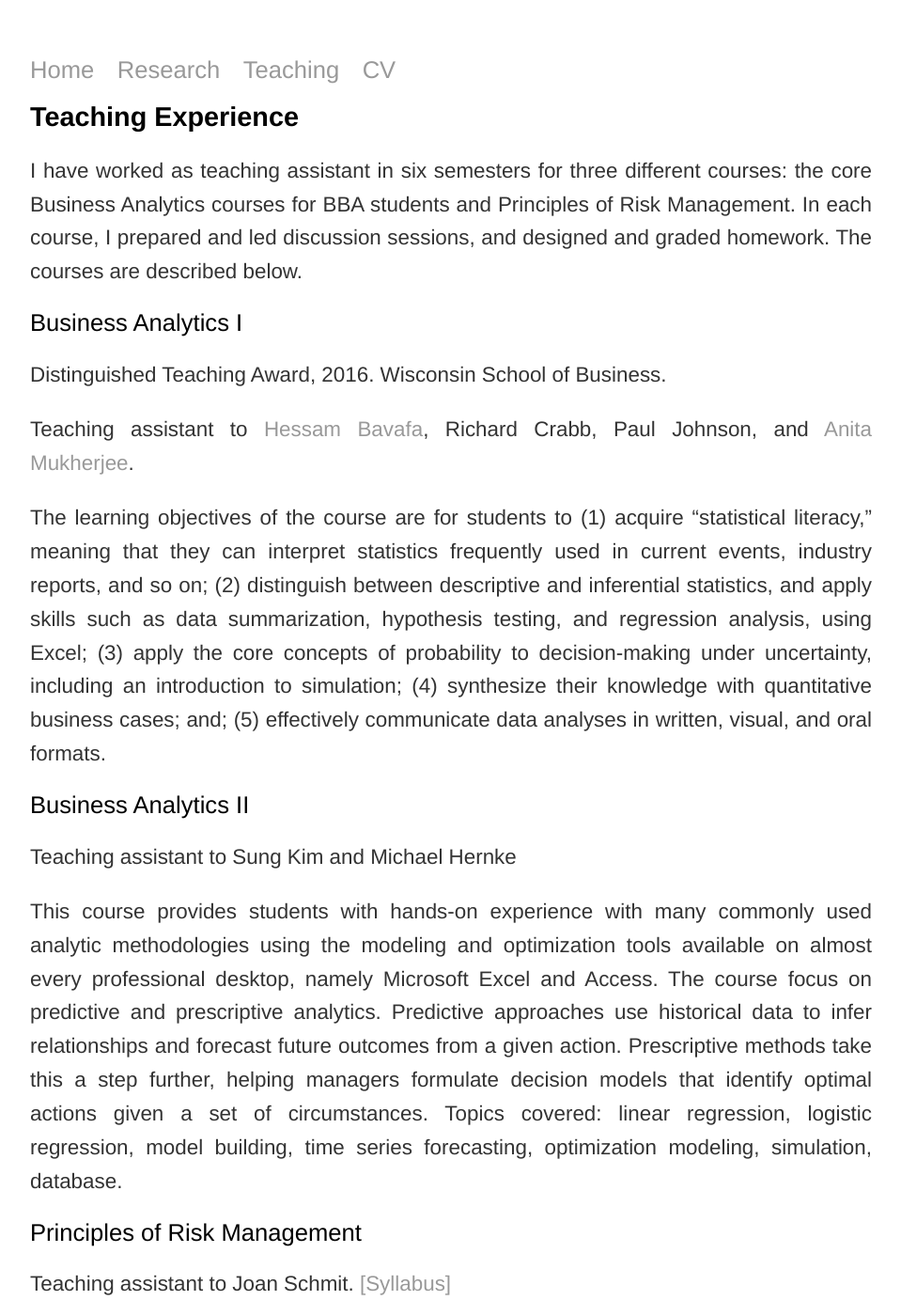
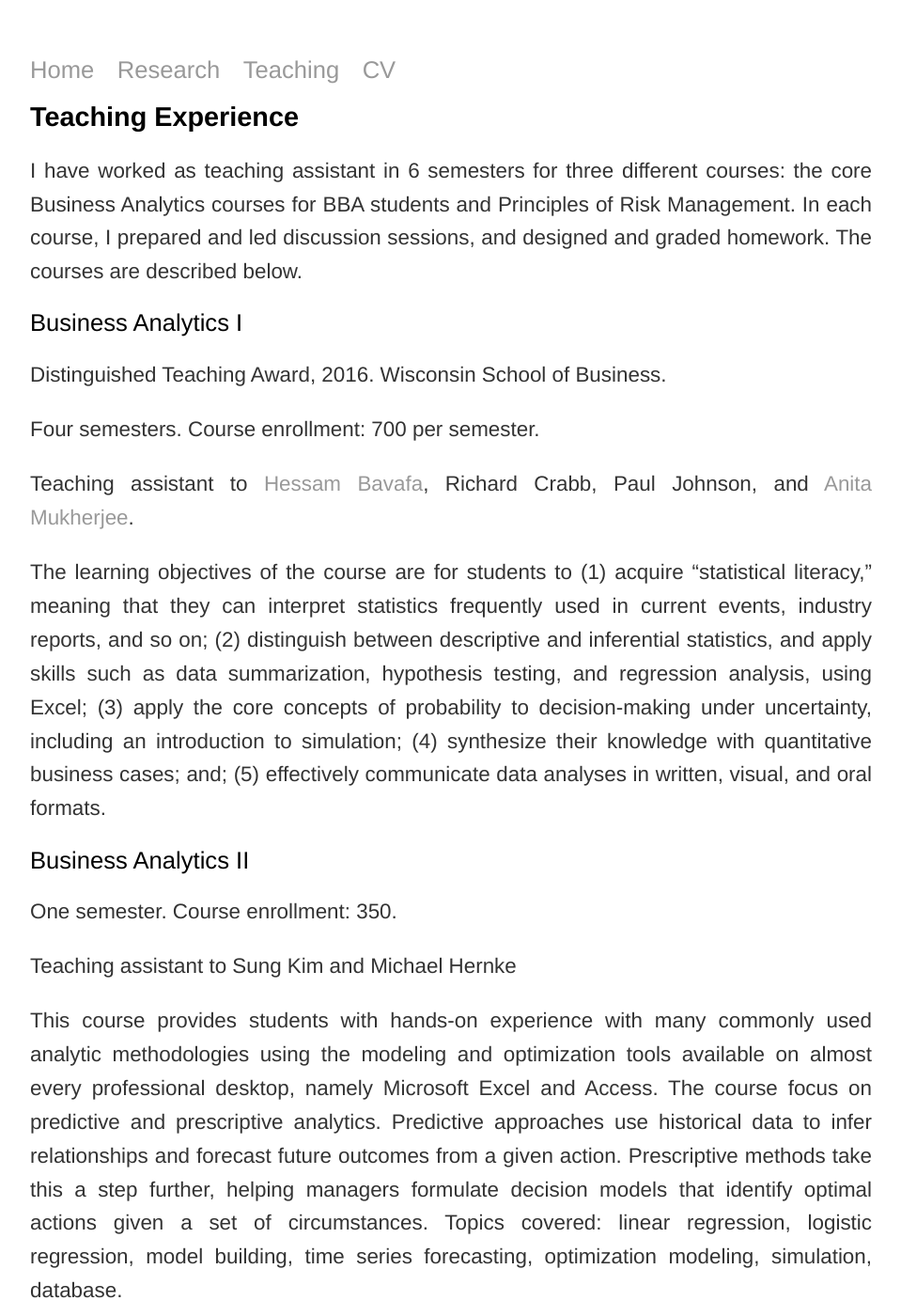
Before and after one commit to trifen/feng3hu.github.io, a Jekyll site: the page built from teaching.html, in a window 1280 px wide and 1400 px high. Shown: the whole window at 94% size, without its empty margins (160-1119 px from the left). Built offline with Jekyll 4.4.1, drawn with Linux system fonts in a browser that asks for light colours; some of the changed text lies outside the part shown.

Commit message:
Update teaching.html

```diff
--- a/teaching.html
+++ b/teaching.html
@@ -5,16 +5,19 @@
 <div class="blurb">
 	<div align="justify">
   		<h1>Teaching Experience</h1>
-<p> I have worked as teaching assistant in six semesters for three different courses: the core Business Analytics courses for BBA students and Principles of Risk Management. In each course, I prepared and led discussion sessions, and designed and graded homework. The courses are described below. </p>
+<p> I have worked as teaching assistant in 6 semesters for three different courses: the core Business Analytics courses for BBA students and Principles of Risk Management. In each course, I prepared and led discussion sessions, and designed and graded homework. The courses are described below. </p>
 
 <h2>Business Analytics I </h2>
 	<p>Distinguished Teaching Award, 2016. Wisconsin School of Business.
+	<p>Four semesters. Course enrollment: 700 per semester.
 	<p>Teaching assistant to <a href="https://sites.google.com/wisc.edu/bavafa/teaching?authuser=0" target="_blank">Hessam Bavafa</a>, Richard Crabb, Paul Johnson, and <a href="https://sites.google.com/a/wisc.edu/amukherjee/" target="_blank">Anita Mukherjee</a>.</p>
 	<p>The learning objectives of the course are for students to (1) acquire “statistical literacy,” meaning that they can interpret statistics frequently used in current events, industry reports, and so on; (2) distinguish between descriptive and inferential statistics, and apply skills such as data summarization, hypothesis testing, and regression analysis, using Excel; (3) apply the core concepts of probability to decision-making under uncertainty, including an introduction to simulation; (4) synthesize their knowledge with quantitative business cases; and; (5) effectively communicate data analyses in written, visual, and oral formats. </p>
 <h2>Business Analytics II </h2>
+	<p>One semester. Course enrollment: 350.
 	<p>Teaching assistant to Sung Kim and Michael Hernke
 	<p>This course provides students with hands-on experience with many commonly used analytic methodologies using the modeling and optimization tools available on almost every professional desktop, namely Microsoft Excel and Access. The course focus on predictive and prescriptive analytics. Predictive approaches use historical data to infer relationships and forecast future outcomes from a given action. Prescriptive methods take this a step further, helping managers formulate decision models that identify optimal actions given a set of circumstances. Topics covered: linear regression, logistic regression, model building, time series forecasting, optimization modeling, simulation, database.</p>
 <h2>Principles of Risk Management</h2>
+	<p>One semester. Course enrollment: 250.
 	<p>Teaching assistant to Joan Schmit. <a href="https://wsbfiles.wsb.wisc.edu/digital/jtschmit/schteach/RMI%20300%20Syllabus%20F2018%20requirements-1.pdf" target="_blank">[Syllabus]</a></p>
 	<p>The course covers advanced work in insurance; the nature of risk, principal techniques of risk management and the bases for decision making in the management of the business and personal risks. The learning objectives of the course are for students to (1) recognize the general types and characteristics of situations involving risk, how to identify them, and why they are important; (2) possess the skills and knowledge to measure and assess risk; (3) know the basics of how RM tools work and their benefits/costs in any given situation; (4) be able to apply the RM process in a simple situation involving risk; (5) explain the value that sound risk management provides individuals, organizations, society.</p>
 </div><!-- /.blurb -->
```
